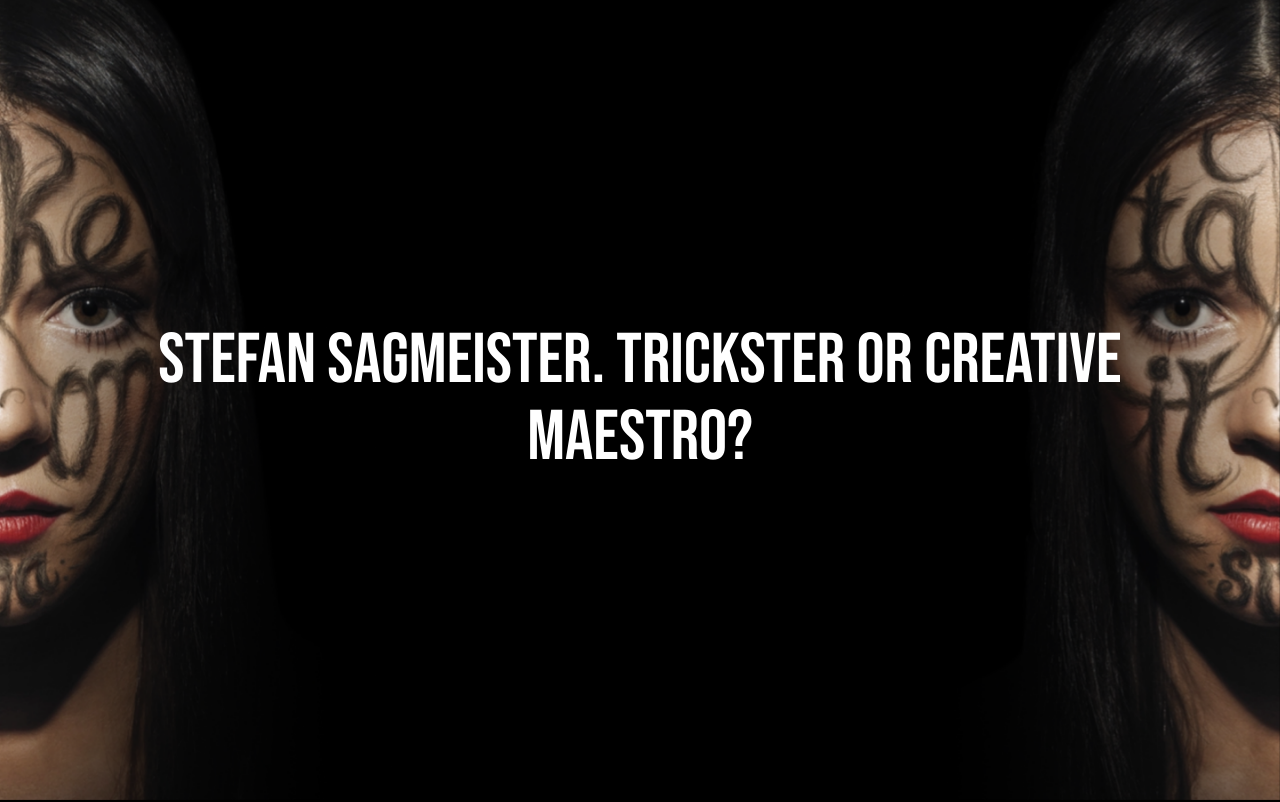
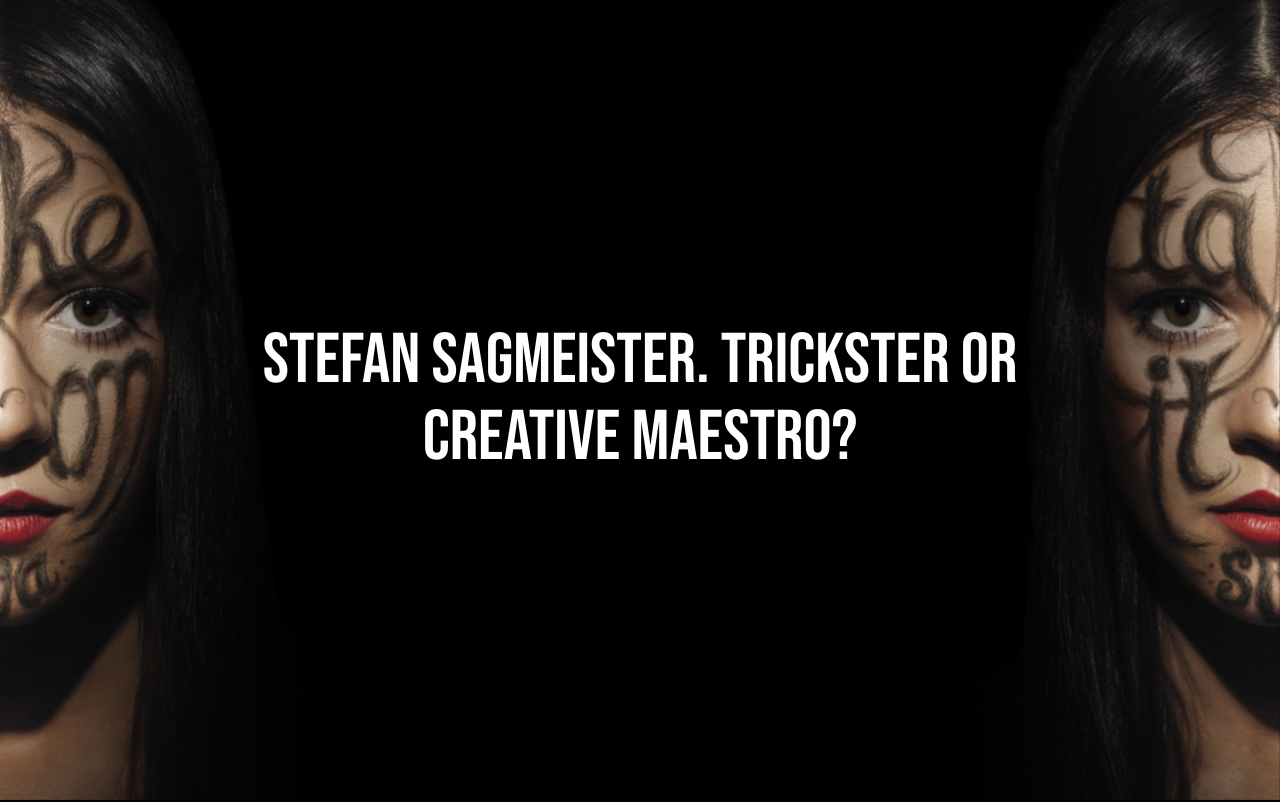
Before and after one commit to NatMca19/Stefan-Sagmeister.-Trickster-or-Creative-Maestro-, a plain HTML site: page index.html in a window 1280 px wide. Shown: the top 802 px of the page. Drawn offline with Linux system fonts and the light colour scheme.

Commit message:
Updated CSS for max width

```diff
--- a/style.css
+++ b/style.css
@@ -6,7 +6,11 @@
     margin: 0;
     padding: 0;
     box-sizing: border-box;
-}
+        font-size:100%;
+        line-height: 1em;
+        }
+
+
 
 body, html {
     margin: 0;
@@ -51,8 +55,9 @@ p {
 
 /* Main Content Wrapper */
 main {
-    max-width: 1200px;
-    margin:  90px;
+    max-width: 960px;
+
+    margin: 0 auto 0 auto;
 
 }
 
@@ -62,6 +67,9 @@ main {
     gap: 4rem;
     padding: 50px 80px 0 80px;
     background: black;
+    max-width: 960px
+    margin: 0 auto;
+
 }
 
 
@@ -90,6 +98,8 @@ main {
     align-items: center;
     justify-content: center;
     text-align: center;
+    max-width: 960px
+    margin: 0 auto
 }
 
 /* Slideshow Container */
@@ -155,6 +165,11 @@ main {
     padding: 20px;
     border-radius: 10px;
     color: white;
+    .container {
+        max-width: 1020px;
+        margin: 0 auto 0 auto;
+        }
+
 }
 
 .container h1 {
```
